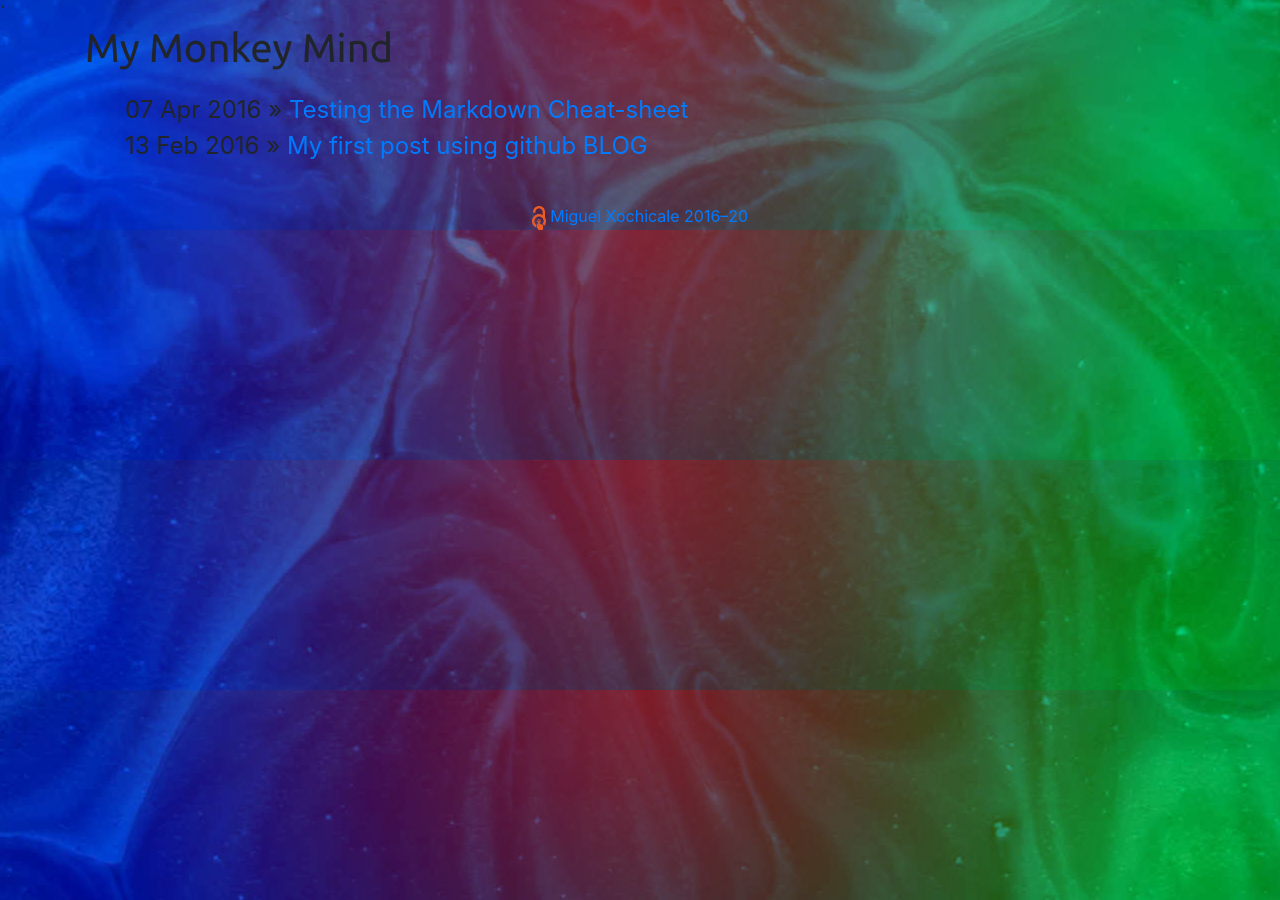
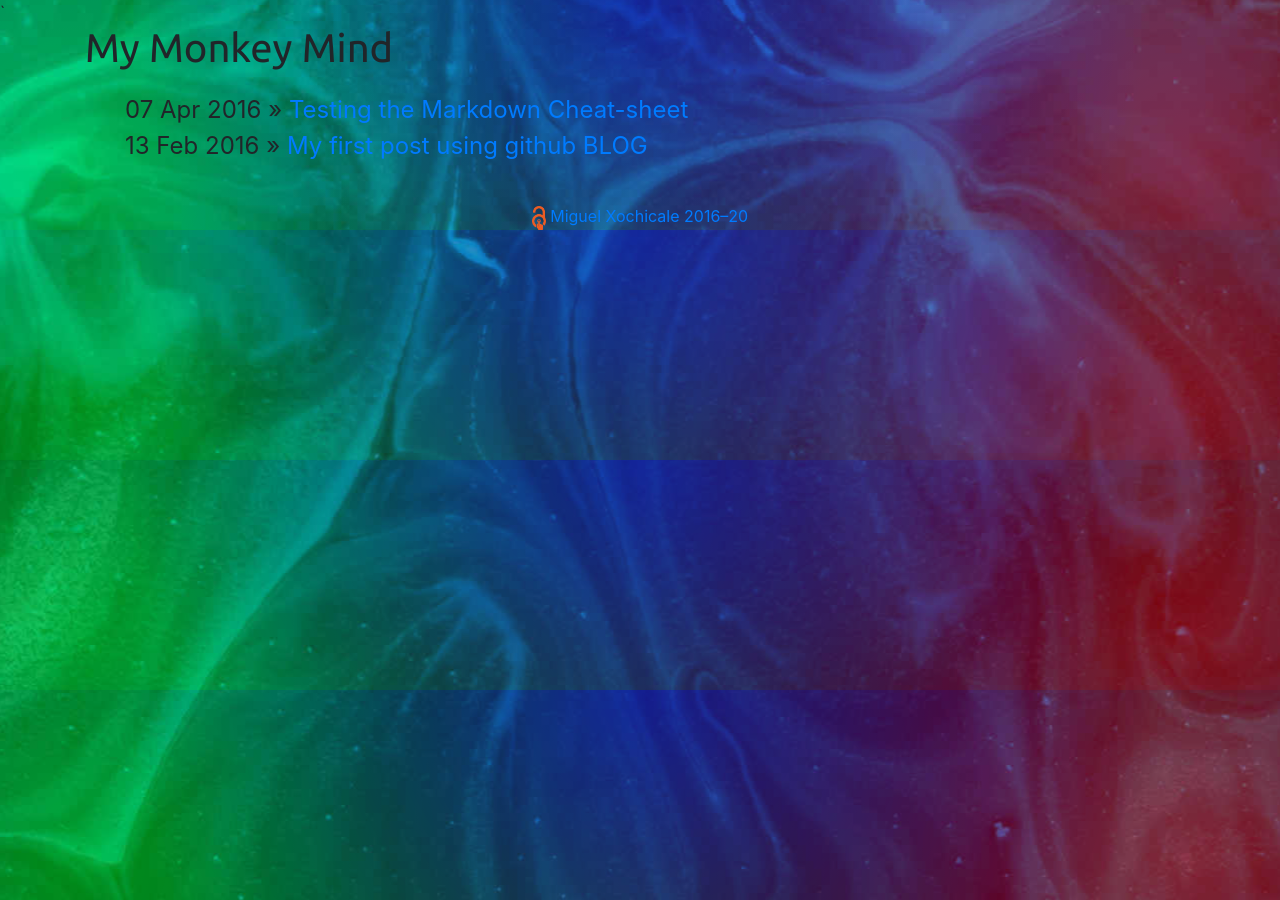
Before and after one commit to mxochicale/mxochicale.github.io, a Jekyll site: the page built from blog/index.html, in a window 1280 px wide. Built offline with Jekyll 4.4.1, drawn with Linux system fonts in a browser that asks for light colours; nearby versions of some CDN libraries; comment, search, counter and statistics services are not loaded; a style sheet for code colours, icons or effects is not loaded.

Commit message:
refactors colours of the background

```diff
--- a/css/style.css
+++ b/css/style.css
@@ -21,28 +21,36 @@ a:hover {
 /*
  * Base structure
  */
-
 html,
 body {
   font-family: 'Ubuntu', sans-serif;
   background:
-    radial-gradient(circle at 50% 0,
+    radial-gradient( /*BLUE*/
+        circle at 50% 0,
+        rgba(0,0,255,.5),
+        rgba(0,0,255,0)
+        75%)
+    ,
+    radial-gradient(/*GREEN*/
+        circle at 6.7% 75%,
+        rgba(0,255,0,.5),
+        rgba(0,255,0,0)
+        75%)
+    ,
+     radial-gradient(/*RED*/
+        circle at 93.3% 75%,
         rgba(255,0,0,.5),
-        rgba(255,0,0,0) 80.71%),
-    radial-gradient(circle at 6.7% 75%,
-        rgba(0,0,255,.5),
-        rgba(0,0,255,0) 80.71%),
-    radial-gradient(circle at 93.3% 75%,
-        rgba(0,255,0,.5),
-        rgba(0,255,0,0) 80.71%),
+        rgba(255,0,0,0)
+        75%)
+     ,
     url('../../assets/images/background/photo-1550353127-b0da3aeaa0ca-quality25.jpeg') no-repeat center center;
    	animation: gradient 6000s infinite;  /*ease ;*/
    	/* url('https://images.unsplash.com/photo-1550353127-b0da3aeaa0ca') no-repeat center center; */
-    /* url("../../images/background/chasing-chimeras.jpg"); */
     /* https://developer.mozilla.org/en-US/docs/Web/CSS/CSS_Images/Using_CSS_gradients */
     /* https://onaircode.com/html-css-hero-image-background-examples/ */
     /* https://codepen.io/P1N2O/pen/pyBNzX */
 }
+
 body {
   color: #333;
   text-align: left;
@@ -53,6 +61,7 @@ body {
 		background-position: 0% 0%; /* The first value is the horizontal position and the second value is the vertical */
 	}
 }
+
 /*
  * Footer
  */
```
